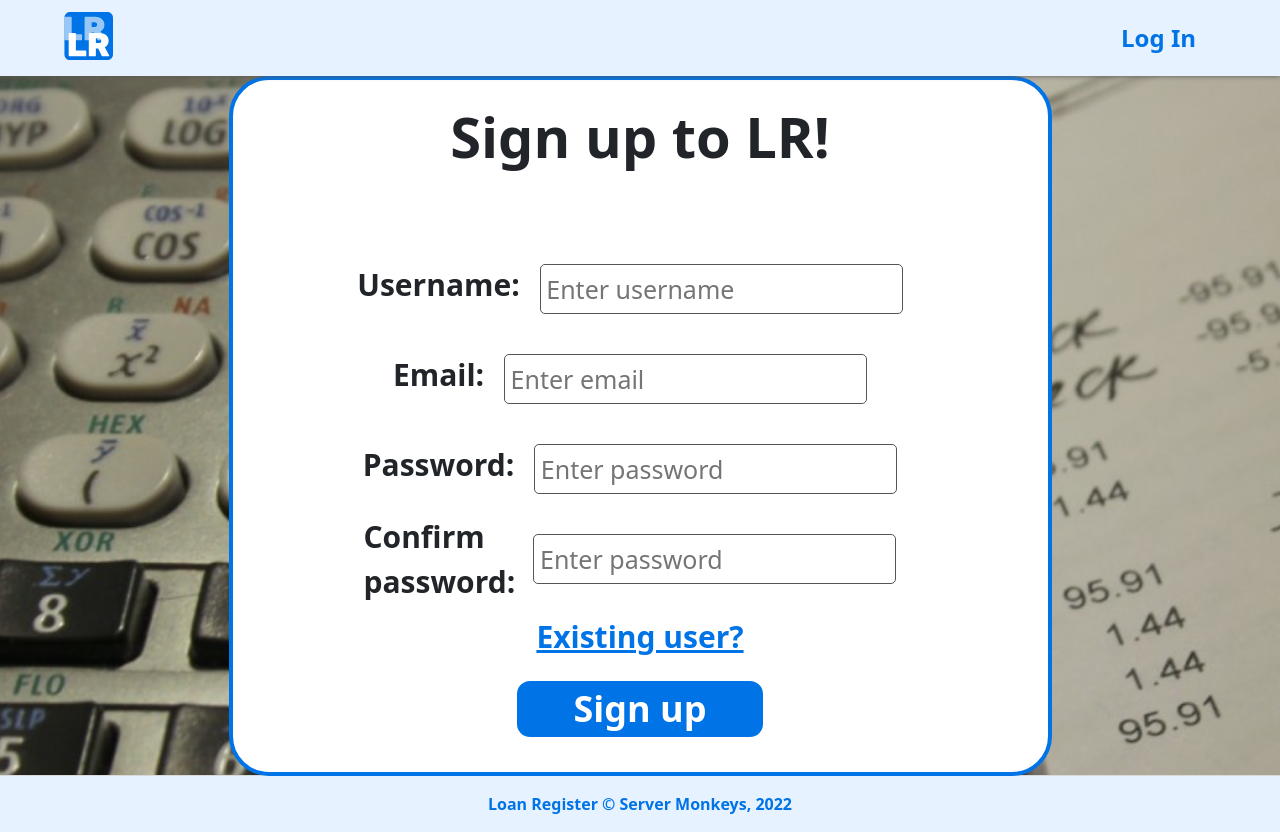
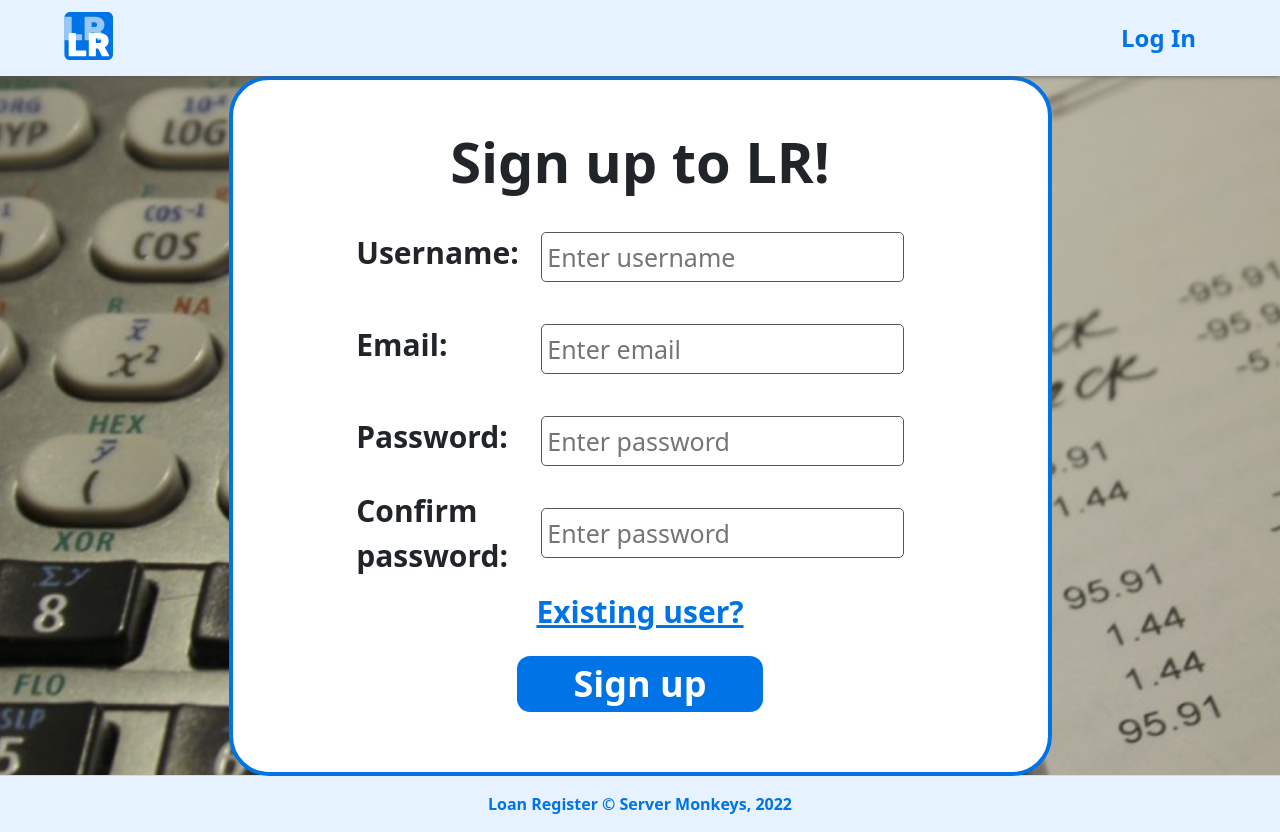
Before and after one commit to IT-Project-Server-Monkeys/Loan-Register-Frontend, a React (Create React App) app: page /signup in a window 1280 px wide. Built offline with nearby package versions, Linux system fonts and the light colour scheme.

Commit message:
fixed minor issues

```diff
--- a/src/pages/ForgotPassword.js
+++ b/src/pages/ForgotPassword.js
@@ -1,14 +1,20 @@
 import React from 'react';
 import "../styles/ForgotPassword.scss";
 import { TextBkgBox, TextButton } from '../components';
+import { useState, useEffect } from 'react';
 
 const ForgotPassword = (props) => {
 
-  // temporary login handler. generates random data,
-  // then passes it onto parent via the onLogin provided by parent
-  // TODO remove
+  const [email, setEmail] = useState('');
+  const [errMsg, setErrMsg] = useState('');
+
+  // remove error message if input is being adjusted
+  useEffect(() => {
+    setErrMsg('');
+  }, [email])
+
   const resetPassword = () => {
-    window.location.href='';
+    setErrMsg("This functionality has not been implemented yet");
   };
 
   return (
@@ -18,11 +24,12 @@ const ForgotPassword = (props) => {
           <div className="h1">
             Forgot Password
           </div>
+          <h4 className={errMsg ? "warning" : "offscreen"} aria-live="assertive">{errMsg}</h4>
           <div className={"inline-flex"}>
             <div className="h3">
               Email:
             </div>
-            <input type="text" placeholder="Enter username" className={"input-box"}/>
+            <input type="text" placeholder="Enter email" className={"input-box"} id="email" onChange={(e) => setEmail(e.target.value)} value={email} required/>
           </div>
           <TextButton onClick={resetPassword} className={"button"}>Reset Password</TextButton>
         </TextBkgBox>
--- a/src/pages/Login.js
+++ b/src/pages/Login.js
@@ -67,21 +67,32 @@ const Login = (props) => {
           <div className="h1">
             Log in to LR!
           </div>
-          <p ref={errRef} className={errMsg ? "errmsg" : "offscreen"} aria-live="assertive">{errMsg}</p>
+          <h4 ref={errRef} className={errMsg ? "warning" : "offscreen"} aria-live="assertive">{errMsg}</h4>
 
           <form onSubmit={handleSubmit}>
-            <div className={"inline-flex"}>
+              <table><tbody>
+                <tr>
+                  <td>
                     <div className="h3">
                       Email:
                     </div>
+                  </td>
+                  <td>
                     <input type="text" placeholder="Enter email" className={"input-box"} id="email" ref={emailRef} onChange={(e) => setEmail(e.target.value)} value={email} required />
-            </div>
-            <div className={"inline-flex"}>
+                  </td>
+                </tr>
+
+                <tr>
+                  <td>
                     <div className="h3">
                       Password:
                     </div>
+                  </td>
+                  <td>
                     <input type="password" placeholder="Enter password" className={"input-box"} id="password" onChange={(e) => setPwd(e.target.value)} value={pwd} required />
-            </div>
+                  </td>
+                </tr>
+              </tbody></table>
             <a href="/forgot-password" className="a">Forgot password?</a>
             <a href="/signup" className="a">New user?</a>
             <TextButton className={"button"}>Login</TextButton>
--- a/src/pages/Signup.js
+++ b/src/pages/Signup.js
@@ -21,6 +21,12 @@ const Signup = () => {
     e.preventDefault();
     let isValid = true;
     let newUser = {};
+
+    // disallow leading/trailing spaces in names & categories
+    if (/^\s/.test(username) || /\s$/.test(username)) {
+      setErrMsg("No leading or trailing spaces in usernames");
+      isValid = false;
+    }
 
     // check if it is a unique username
     await API(`users?display_name=${username}`)
@@ -85,11 +91,22 @@ const Signup = () => {
       })
       .then((res) => {
       })
-      .catch((err) => console.log(err));
+      .catch((err) => {
+        // set appropriate error messages if server returns error codes
+        if (err.response.status === 405) {
+          setErrMsg(err.response.data.message);
+          isValid = false;
+        } else if (err.response.status === 406) {
+          setErrMsg(err.response.data.message);
+          isValid = false;
+        }
+      });
 
+    }
+
+    if (isValid === true) {
       // redirect to login page
       window.location.href='/login';
-
     }
 
   }
@@ -101,33 +118,51 @@ const Signup = () => {
           <div className="h1">
             Sign up to LR!
           </div>
-          <p className={errMsg ? "errmsg" : "offscreen"} aria-live="assertive">{errMsg}</p>
+          <h4 className={errMsg ? "warning" : "offscreen"} aria-live="assertive">{errMsg}</h4>
 
           <form onSubmit={handleSubmit}>
-            <div className={"inline-flex"}>
+            <table><tbody>
+              <tr>
+                <td>
                   <div className="h3">
                     Username:
                   </div>
-              <input type="text" placeholder="Enter username" className={"input-box"} id="username" onChange={(e) => setUsername(e.target.value)} value={username} required/>
-            </div>
-            <div className={"inline-flex"}>
+                </td>
+                <td>
+                  <input type="text" placeholder="Enter username" className={"input-box"} id="username" onChange={(e) => setUsername(e.target.value)} value={username} maxlength="20" required/>
+                </td>
+              </tr>
+              <tr>
+                <td>
                   <div className="h3">
                     Email:
                   </div>
+                </td>
+                <td>
                   <input type="text" placeholder="Enter email" className={"input-box"} id="email" onChange={(e) => setEmail(e.target.value)} value={email} required/>
-            </div>
-            <div className={"inline-flex"}>
+                </td>
+              </tr>
+              <tr>
+                <td>
                   <div className="h3">
                       Password:
                   </div>
+                </td>
+                <td>
                   <input type="password" placeholder="Enter password" className={"input-box"} id="password" onChange={(e) => setPwd(e.target.value)} value={pwd} required/>
-            </div>
-            <div className={"inline-flex"}>
+                </td>
+              </tr>
+              <tr>
+                <td>
                   <div className={"wrap"}>
                       Confirm password:
                   </div>
+                </td>
+                <td>
                   <input type="password" placeholder="Enter password" className={"input-box"} id="confirm-password" onChange={(e) => setConfirmPwd(e.target.value)} value={confirmPwd} required/>
-            </div>
+                </td>
+              </tr>
+            </tbody></table>
             <a href="/login" className="a">Existing user?</a>
             <TextButton className={"button"}>Sign up</TextButton>
           </form>
--- a/src/styles/Login.scss
+++ b/src/styles/Login.scss
@@ -1,7 +1,7 @@
 // for login page
 .login{
     .background{
-        text-align: center;
+
         justify-content: center;
         display: flex;
         background-image: url("../images/backgroundImage.png");
--- a/src/styles/Signup.scss
+++ b/src/styles/Signup.scss
@@ -1,7 +1,7 @@
 // for signup page
 .sign-up{
     .background{
-        text-align: center;
+
         justify-content: center;
         display: flex;
         background-image: url("../images/backgroundImage.png");
@@ -21,8 +21,7 @@
         height: 700px;
     }
 
-    .errmsg{
-        color: red;
-        font-size: 25px;
+    .warning{
+        text-align: center;
     }
 }
```
Lines whose indentation alone changed are shown as unchanged.
